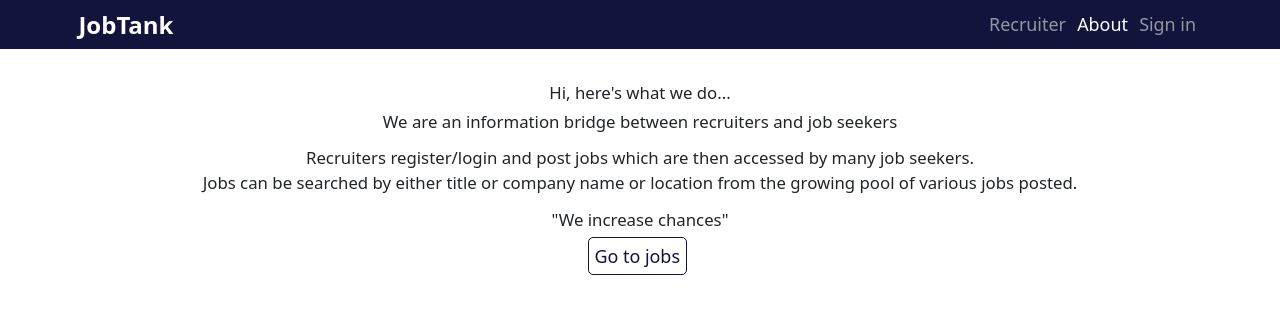
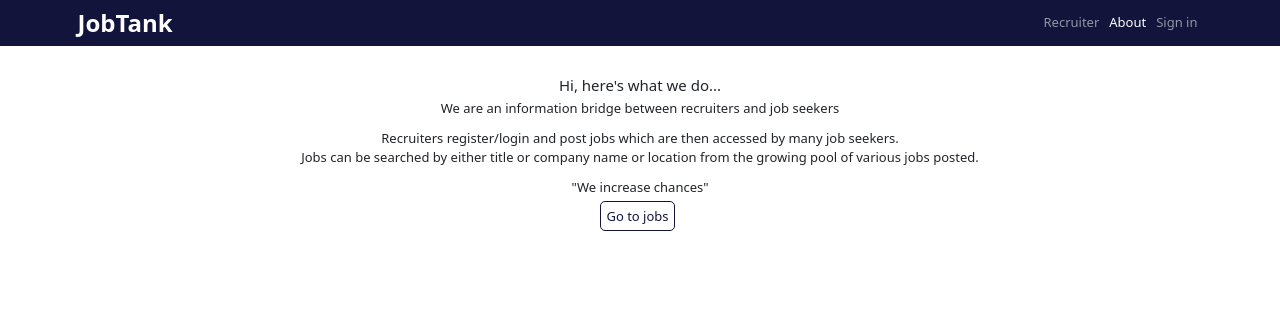
Before and after one commit to Max-256/JobTank, a React (Create React App) app: page /about in a window 1280 px wide. Shown: the top 314 px of the page. Built offline with nearby package versions, Linux system fonts and the light colour scheme.

Commit message:
edit font-size in css

```diff
--- a/src/App.css
+++ b/src/App.css
@@ -1,31 +1,25 @@
 
 @import "normalize.css/normalize.css";
 
+*,
+*::after,
+*::before{
+    box-sizing: border-box;
+}
+
 html{
-    font-size: 70%;
+    font-size: 62.5%;
+    scroll-behavior: smooth;
 }
 
 .body{
-    scroll-behavior: smooth;
     font-family: system-ui, -apple-system, BlinkMacSystemFont, 'Segoe UI', Roboto, Oxygen, Ubuntu, Cantarell, 'Open Sans', 'Helvetica Neue', sans-serif;
-    font-size: 2.2rem;
-    line-height: 1.5rem;
+    font-size: 1.4rem;
 }
-
-p{
-    font-size: 1.25rem;
-}
-
-@media screen and (min-width: 768px) {
-    p{
-        font-size: 1.5rem;
-    }
-}
-
 
 @media screen and (min-width: 1024px) {
     body{
-        font-size: 1.6rem;
+        font-size: 1.3rem;
     }
 }
 
@@ -180,8 +174,7 @@ p{
 
 .hero h5{
     color: white;
-    margin: 2rem auto
-    ;
+    margin: 2rem auto;
     font-size: 1.5rem;
 }
 
```
